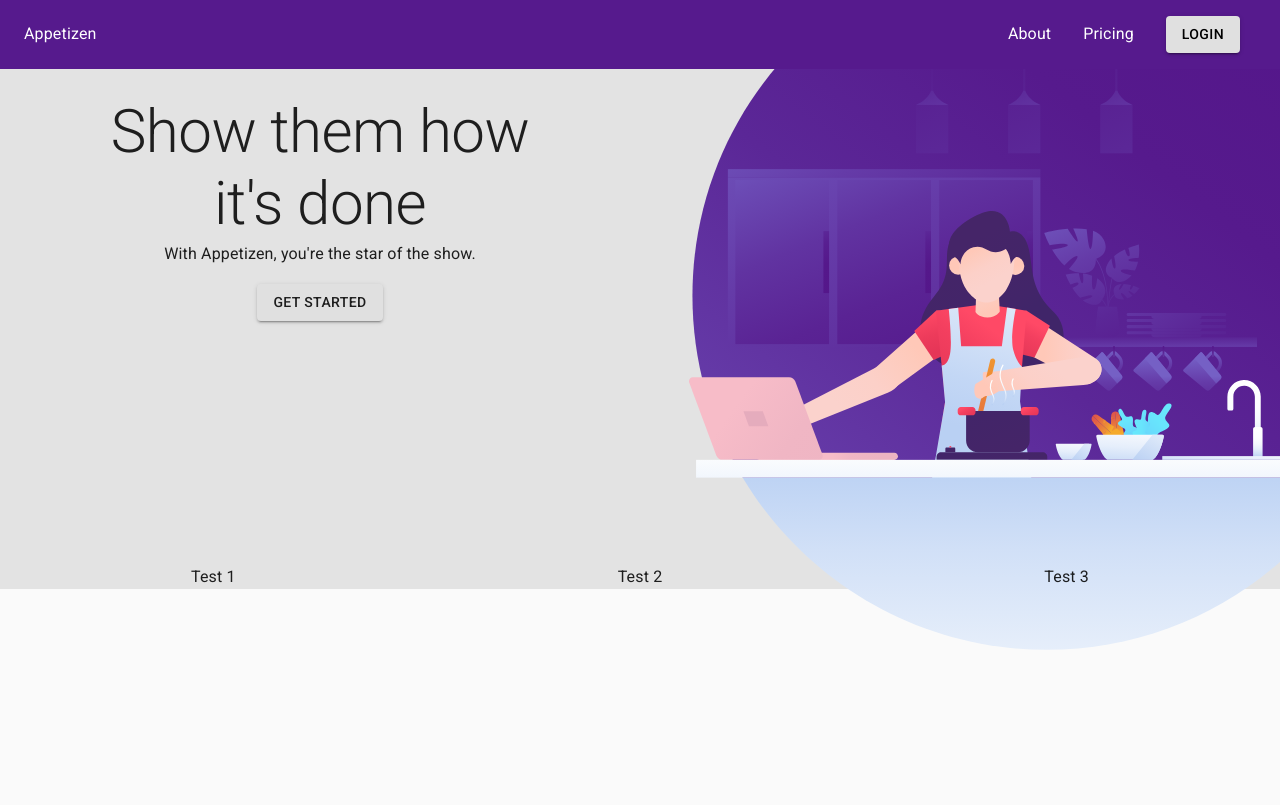
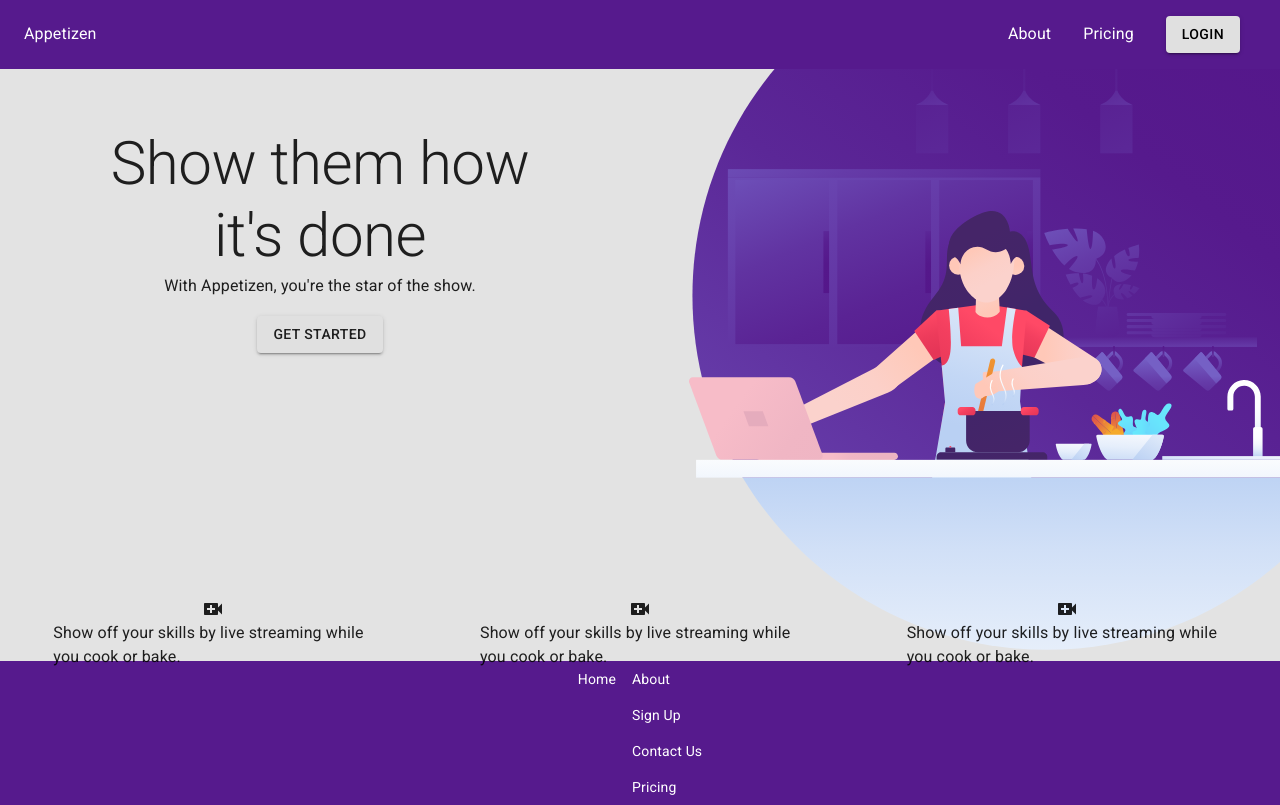
Before and after one commit to pshushereba/appetizen-fe, a React app: page / in a window 1280 px wide. Built offline with nearby package versions, Linux system fonts and the light colour scheme.

Commit message:
Added basic footer styling.

```diff
--- a/src/App.js
+++ b/src/App.js
@@ -50,7 +50,7 @@ function App() {
         <PrivateRoute exact path={`/:username/:id`} component={Dashboard} />
         <PrivateRoute exact path={`/:username/profile`} component={Dashboard} />
       </Switch>
-      {/* <Footer /> */}
+      <Footer />
     </ThemeProvider>
   );
 }
--- a/src/components/Footer.js
+++ b/src/components/Footer.js
@@ -3,31 +3,48 @@ import { Link } from "react-router-dom";
 import { makeStyles } from "@material-ui/core/styles";
 import Grid from "@material-ui/core/Grid";
 
-const useStyles = makeStyles((theme) => ({}));
+const useStyles = makeStyles((theme) => ({
+  footerContainer: {
+    backgroundColor: theme.palette.primary.main,
+  },
+  links: {
+    color: theme.palette.common.white,
+    textDecoration: "none",
+  },
+}));
 
 const Footer = () => {
   const classes = useStyles();
 
   return (
     <footer>
-      <Grid container justify="center">
+      <Grid
+        container
+        justify="center"
+        className={classes.footerContainer}
+        spacing={2}
+      >
         <Grid item>
-          <Grid container direction="column" spacing={2}>
-            <Grid item component={Link} to="/">
+          <Grid container direction="column" spacing={4}>
+            <Grid item component={Link} to="/" className={classes.links}>
               Home
             </Grid>
           </Grid>
         </Grid>
         <Grid item>
           <Grid container direction="column" spacing={2}>
-            <Grid item component={Link} to="/about">
+            <Grid item component={Link} to="/about" className={classes.links}>
               About
             </Grid>
-            <Grid item component={Link} to="/signup">
+            <Grid item component={Link} to="/signup" className={classes.links}>
               Sign Up
             </Grid>
-            <Grid item>Contact Us</Grid>
-            <Grid item>Services</Grid>
+            <Grid item className={classes.links}>
+              Contact Us
+            </Grid>
+            <Grid item className={classes.links}>
+              Pricing
+            </Grid>
           </Grid>
         </Grid>
       </Grid>
--- a/src/components/HomePage.js
+++ b/src/components/HomePage.js
@@ -2,10 +2,10 @@ import React from "react";
 import Nav from "./Nav.js";
 import { Link } from "react-router-dom";
 import { makeStyles } from "@material-ui/core/styles";
-import Cssbaseline, { CssBaseline } from "@material-ui/core";
-import { Grid, Typography, Button } from "@material-ui/core/";
-import home_burger from "../assets/homepage_burger.svg";
+import { CssBaseline } from "@material-ui/core";
+import { Grid, Typography, Button, Paper } from "@material-ui/core/";
 import homepage_kitchen from "../assets/homepage_kitchen.svg";
+import VideoCallIcon from "@material-ui/icons/VideoCall";
 
 const useStyles = makeStyles((theme) => ({
   container: {
@@ -15,6 +15,9 @@ const useStyles = makeStyles((theme) => ({
   },
   img: {
     marginTop: -theme.spacing(4),
+  },
+  textAlign: {
+    marginTop: theme.spacing(4),
   },
   btnContainer: {
     display: "flex",
@@ -33,7 +36,7 @@ const HomePage = () => {
       <Grid container direction="column" className={classes.container}>
         <Grid item>
           <Grid container>
-            <Grid item xs={12} sm={6}>
+            <Grid item xs={12} sm={6} className={classes.textAlign}>
               <Typography variant="h2" align="center">
                 Show them how
                 <br /> it's done
@@ -59,14 +62,29 @@ const HomePage = () => {
 
         <Grid item>
           <Grid container justify="space-around">
-            <Grid item>
-              <Typography>Test 1</Typography>
+            <Grid item xs={12} sm={3}>
+              <Grid container direction="column" alignItems="center">
+                <VideoCallIcon />
+                <Typography>
+                  Show off your skills by live streaming while you cook or bake.
+                </Typography>
+              </Grid>
             </Grid>
-            <Grid item>
-              <Typography>Test 2</Typography>
+            <Grid item xs={12} sm={3}>
+              <Grid container direction="column" alignItems="center">
+                <VideoCallIcon />
+                <Typography>
+                  Show off your skills by live streaming while you cook or bake.
+                </Typography>
+              </Grid>
             </Grid>
-            <Grid item>
-              <Typography>Test 3</Typography>
+            <Grid item xs={12} sm={3}>
+              <Grid container direction="column" alignItems="center">
+                <VideoCallIcon />
+                <Typography>
+                  Show off your skills by live streaming while you cook or bake.
+                </Typography>
+              </Grid>
             </Grid>
           </Grid>
         </Grid>
```
